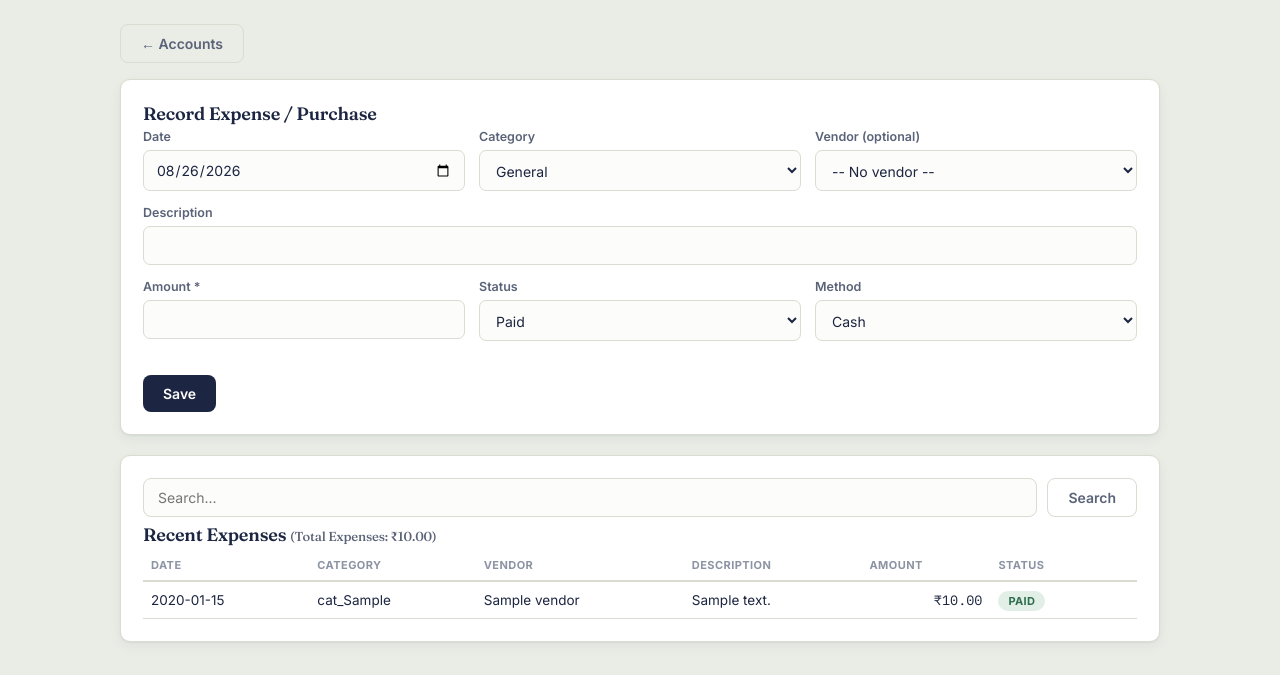
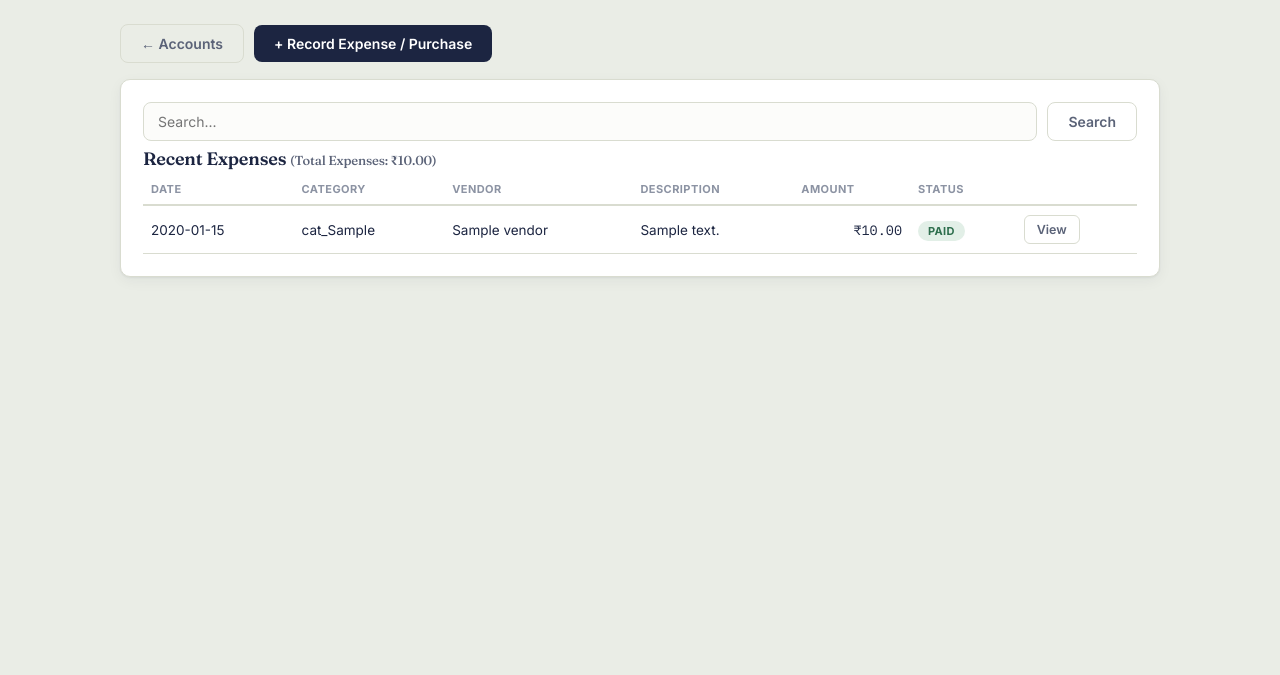
Before and after one commit to Julius00778/packaging-billing-app, a Flask app: page /accounts/expenses in a window 1280 px wide. Shown: the part 70-745 px from the top of the page. Run offline with Flask 3, Linux system fonts and the light colour scheme; a user stored in the database is signed in; tables that the repository leaves empty hold one stand-in row (values such as "Sample post").

Commit message:
Add files via upload

```diff
--- a/templates/entry_new.html
+++ b/templates/entry_new.html
@@ -12,15 +12,15 @@
 <h3>{{ t('voucher_sale') }}</h3>
 <p>{{ t('voucher_sale_hint') }}</p>
 </a>
-<a class="entry-tile" href="{{ url_for('expenses_page') }}?voucher=purchase">
+<a class="entry-tile" href="{{ url_for('new_expense_entry') }}?voucher=purchase">
 <h3>{{ t('voucher_purchase') }}</h3>
 <p>{{ t('voucher_purchase_hint') }}</p>
 </a>
-<a class="entry-tile" href="{{ url_for('payments_page') }}">
+<a class="entry-tile" href="{{ url_for('new_payment_entry') }}">
 <h3>{{ t('voucher_payment_received') }}</h3>
 <p>{{ t('voucher_payment_received_hint') }}</p>
 </a>
-<a class="entry-tile" href="{{ url_for('expenses_page') }}?voucher=payment">
+<a class="entry-tile" href="{{ url_for('new_expense_entry') }}?voucher=payment">
 <h3>{{ t('voucher_payment_made') }}</h3>
 <p>{{ t('voucher_payment_made_hint') }}</p>
 </a>
--- a/templates/expenses.html
+++ b/templates/expenses.html
@@ -5,68 +5,8 @@
 
 <div class="toolbar">
 <a class="btn btn-ghost" href="{{ url_for('accounts_home') }}">← {{ t('accounts') }}</a>
+<a class="btn btn-primary" href="{{ url_for('new_expense_entry') }}">+ {{ t('record_expense') }}</a>
 </div>
-
-<div class="card panel-pad" style="margin-bottom:20px;">
-<h2 class="section-title">
-{% if request.args.get('voucher') == 'purchase' %}{{ t('voucher_purchase') }}{% elif request.args.get('voucher') == 'payment' %}{{ t('voucher_payment_made') }}{% else %}{{ t('record_expense') }}{% endif %}
-</h2>
-<form method="POST">
-<div class="form-grid three">
-<div class="field"><label>{{ t('date') }}</label><input type="date" name="date" value="{{ today }}"></div>
-<div class="field">
-<label>{{ t('category') }}</label>
-{% set default_cat = 'raw_material' if request.args.get('voucher') == 'purchase' else 'general' %}
-<select name="category">
-<option value="raw_material" {% if default_cat=='raw_material' %}selected{% endif %}>{{ t('cat_raw_material') }}</option>
-<option value="rent" {% if default_cat=='rent' %}selected{% endif %}>{{ t('cat_rent') }}</option>
-<option value="salary" {% if default_cat=='salary' %}selected{% endif %}>{{ t('cat_salary') }}</option>
-<option value="utility" {% if default_cat=='utility' %}selected{% endif %}>{{ t('cat_utility') }}</option>
-<option value="transport" {% if default_cat=='transport' %}selected{% endif %}>{{ t('cat_transport') }}</option>
-<option value="general" {% if default_cat=='general' %}selected{% endif %}>{{ t('cat_general') }}</option>
-</select>
-</div>
-<div class="field">
-<label>{{ t('vendor_optional') }}</label>
-<select name="vendor_id">
-<option value="">{{ t('no_vendor') }}</option>
-{% for v in vendors %}<option value="{{ v.id }}">{{ v.name }}</option>{% endfor %}
-</select>
-</div>
-</div>
-<div class="field"><label>{{ t('description') }}</label><input type="text" name="description"></div>
-<div class="form-grid three">
-<div class="field"><label>{{ t('amount') }} *</label><input type="number" step="0.01" min="0.01" name="amount" required></div>
-<div class="field">
-<label>{{ t('status') }}</label>
-<select name="payment_status" id="expStatus">
-<option value="paid">{{ t('paid') }}</option>
-<option value="unpaid">{{ t('unpaid') }}</option>
-<option value="partial">{{ t('partial') }}</option>
-</select>
-</div>
-<div class="field">
-<label>{{ t('method') }}</label>
-<select name="method">
-<option value="cash">{{ t('cash') }}</option>
-<option value="bank">{{ t('bank') }}</option>
-<option value="upi">{{ t('upi') }}</option>
-<option value="cheque">{{ t('cheque') }}</option>
-<option value="other">{{ t('other') }}</option>
-</select>
-</div>
-</div>
-<div class="field" id="amtPaidField" style="max-width:220px;display:none;">
-<label>{{ t('amount_paid') }}</label><input type="number" step="0.01" name="amount_paid" value="0">
-</div>
-<div class="btn-row"><button class="btn btn-primary" type="submit">{{ t('save') }}</button></div>
-</form>
-</div>
-<script>
-document.getElementById('expStatus').addEventListener('change', function(){
-    document.getElementById('amtPaidField').style.display = this.value === 'partial' ? 'block' : 'none';
-});
-</script>
 
 <div class="card panel-pad">
 <div class="toolbar" style="margin-bottom:6px;">
@@ -89,6 +29,7 @@ document.getElementById('expStatus').addEventListener('change', function(){
 <td class="num">₹{{ "%.2f"|format(e.amount) }}</td>
 <td><span class="badge {{ e.payment_status }}">{{ t(e.payment_status) }}</span></td>
 <td>
+<a class="btn btn-ghost btn-sm" href="{{ url_for('view_expense', eid=e.id) }}">{{ t('view') }}</a>
 {% if current_user.is_owner %}
 <form method="POST" action="{{ url_for('delete_expense', eid=e.id) }}" style="display:inline;" onsubmit="return confirm('{{ t('delete_confirm_generic') }}');">
 <button class="btn btn-ghost btn-sm" type="submit">{{ t('delete') }}</button>
```
Also changed, not shown: templates/expense_new.html (added, +71 -0 lines), templates/payment_new.html (added, +42 -0 lines), templates/payments.html (+3 -33 lines).
